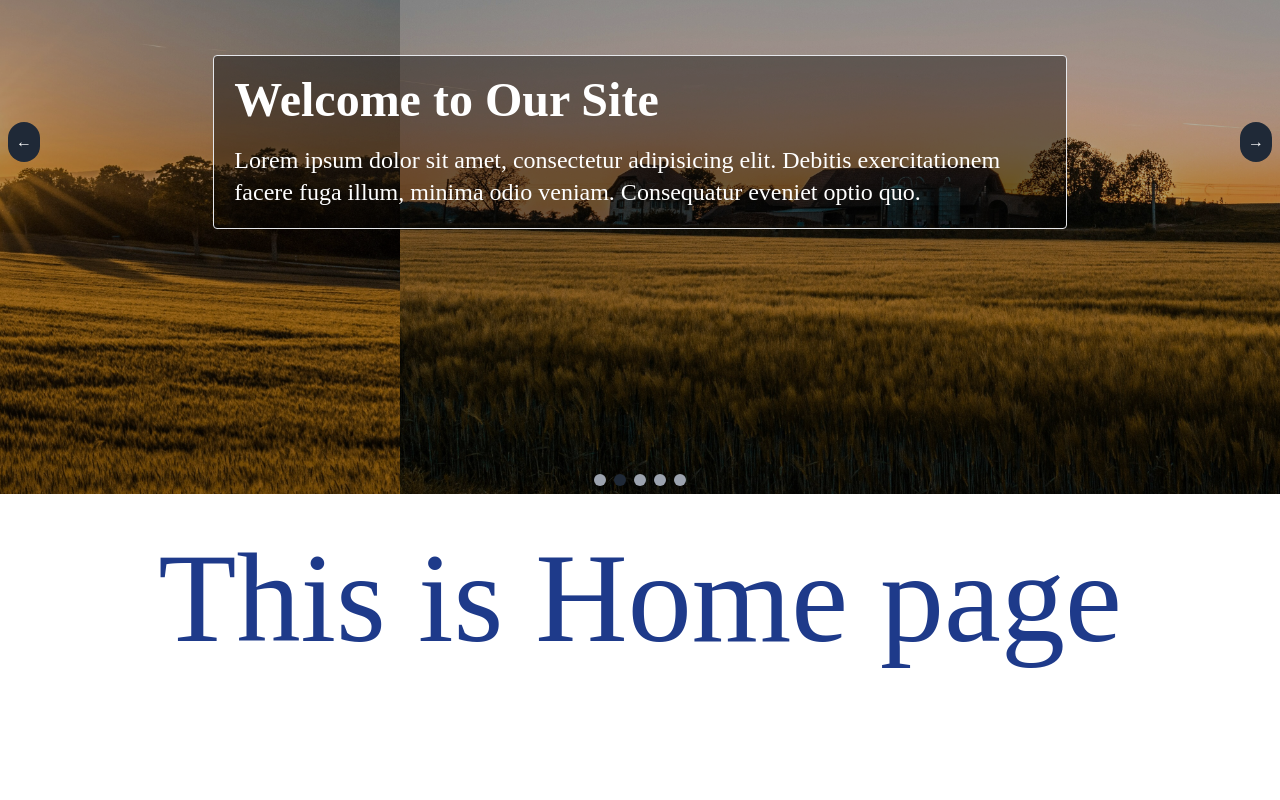
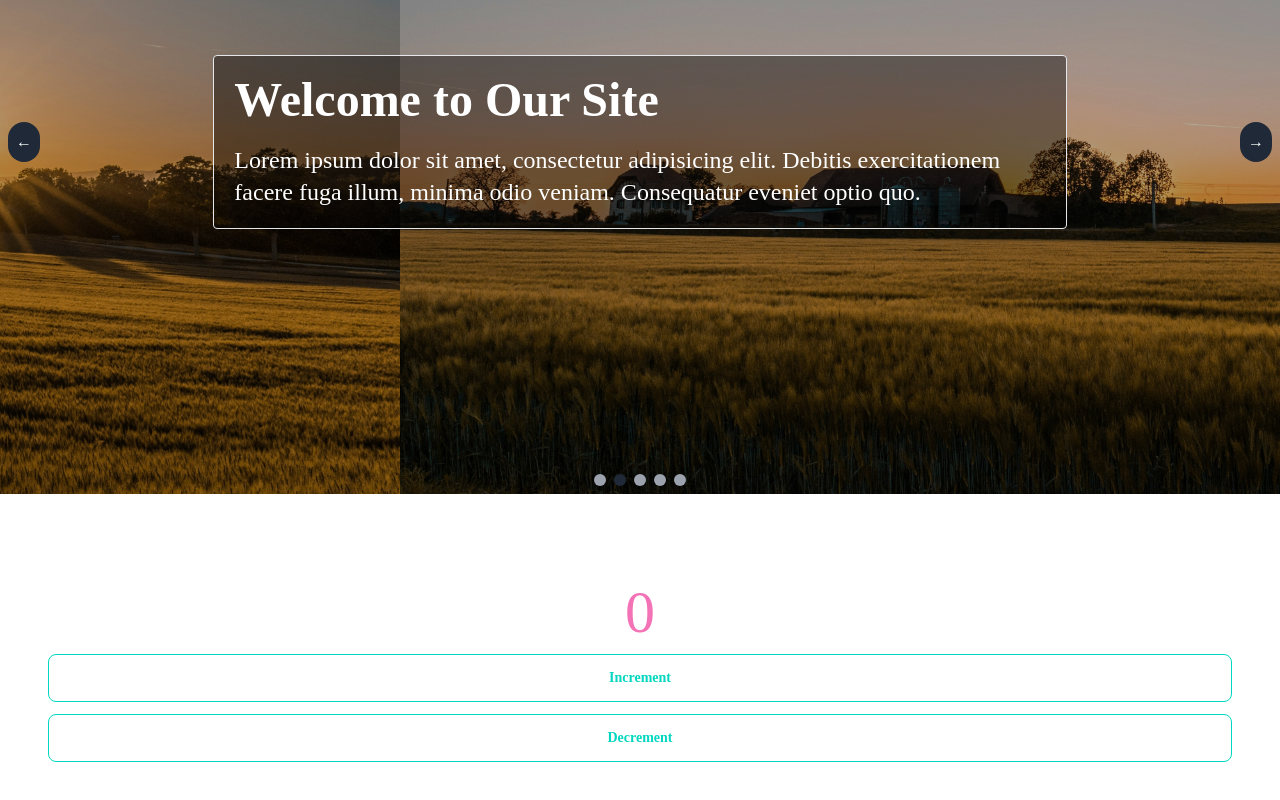
Before and after one commit to Jahirul-Islam-Jantu/frontend-react, a React (Vite) app: page /#/ in a window 1280 px wide. Shown: the part 318-1118 px from the top of the page. Before the commit the page ends 987 px from the top, so only its background shows below. Built offline with nearby package versions, Linux system fonts and the light colour scheme.

Commit message:
counter app

```diff
--- /dev/null
+++ b/src/components/CounterApp.jsx
@@ -0,0 +1,31 @@
+import {useState} from "react";
+
+const CounterApp = () => {
+    const [count, setCount] = useState(0);
+
+     const IncrementCounter = ()=>setCount(count + 1);
+     const DecrementCounter = ()=> {
+         count >= 1 && setCount(count - 1);
+     }
+
+    return (
+        <div>
+            <div className="container-fluid">
+                <div className="row">
+                    <div className="card">
+                        <div className="card-body">
+                            <div className="flex justify-center flex-col align-items-center w-auto gap-3 p-4 ">
+                                    <h1 className="text-center text-pink-400 text-6xl"> {count}  </h1>
+                                    <button onClick={IncrementCounter} className="btn btn-outline btn-accent">Increment</button>
+                                    <button onClick={DecrementCounter} className="btn btn-outline btn-accent">Decrement</button>
+
+                            </div>
+                        </div>
+                    </div>
+                </div>
+            </div>
+        </div>
+    );
+};
+
+export default CounterApp;
--- a/src/pages/HomePage.jsx
+++ b/src/pages/HomePage.jsx
@@ -1,5 +1,6 @@
 import Navbar from "../components/Navbar.jsx";
 import Carousel from "../components/Carousel.jsx";
+import CounterApp from "../components/CounterApp.jsx";
 
 
 const HomePage = () => {
@@ -7,7 +8,7 @@ const HomePage = () => {
         <div>
             <Navbar/>
             <Carousel/>
-            <h1 className="text-9xl text-blue-900 text-center"> This is Home page</h1>
+            <CounterApp/>
         </div>
     );
 };
```
